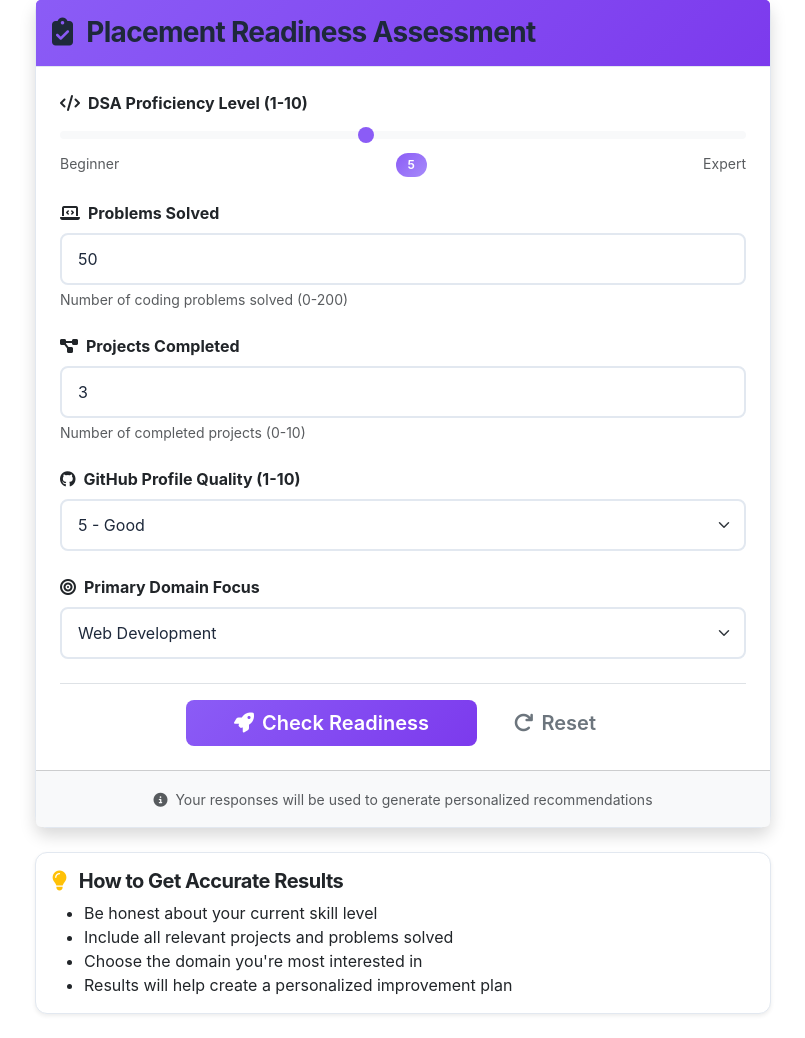
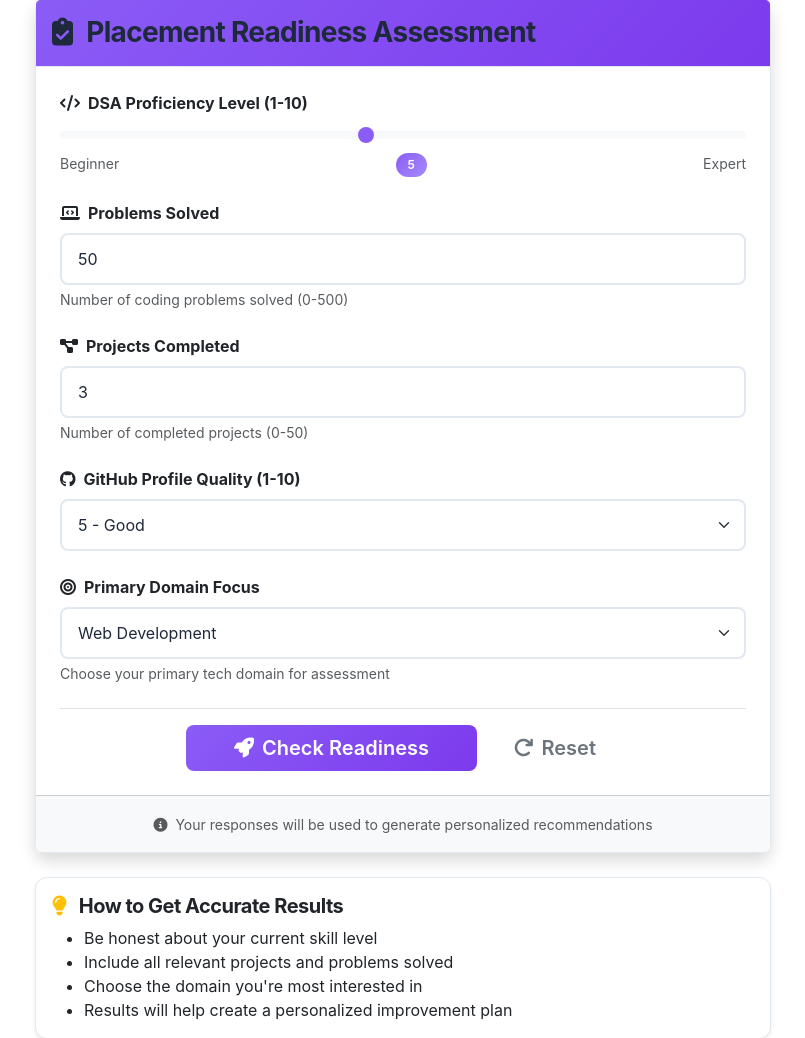
Before and after one commit to Vishwa-0/Placement-Readiness, a Flask app: page /assessment in a window 1280 px wide. Shown: the part 101-1139 px from the top of the page, without its empty margins (237-1042 px from the left). Run offline with Flask 3, Linux system fonts and the light colour scheme; some libraries are stand-ins or nearby versions.

Commit message:
Update assessment.html

```diff
--- a/templates/assessment.html
+++ b/templates/assessment.html
@@ -45,7 +45,7 @@
                             <input type="number" class="form-control"
                                    id="problem_count" name="problem_count"
                                    min="0" max="500" value="50" required>
-                            <div class="form-text">Number of coding problems solved (0-200)</div>
+                            <div class="form-text">Number of coding problems solved (0-500)</div>
                         </div>
 
                         <!-- Projects Completed -->
@@ -56,7 +56,7 @@
                             <input type="number" class="form-control"
                                    id="project_count" name="project_count"
                                    min="0" max="50" value="3" required>
-                            <div class="form-text">Number of completed projects (0-10)</div>
+                            <div class="form-text">Number of completed projects (0-50)</div>
                         </div>
 
                         <!-- GitHub Quality -->
@@ -88,7 +88,12 @@
                                 <option value="2">Data Science</option>
                                 <option value="3">Mobile Development</option>
                                 <option value="4">Cybersecurity</option>
+                                <option value="5">DevOps</option>
+                                <option value="6">Cloud Engineering</option>
+                                <option value="7">Blockchain Development</option>
+                                <option value="8">Game Development</option>
                             </select>
+                            <div class="form-text">Choose your primary tech domain for assessment</div>
                         </div>
 
                         <!-- Submit Button -->
```
